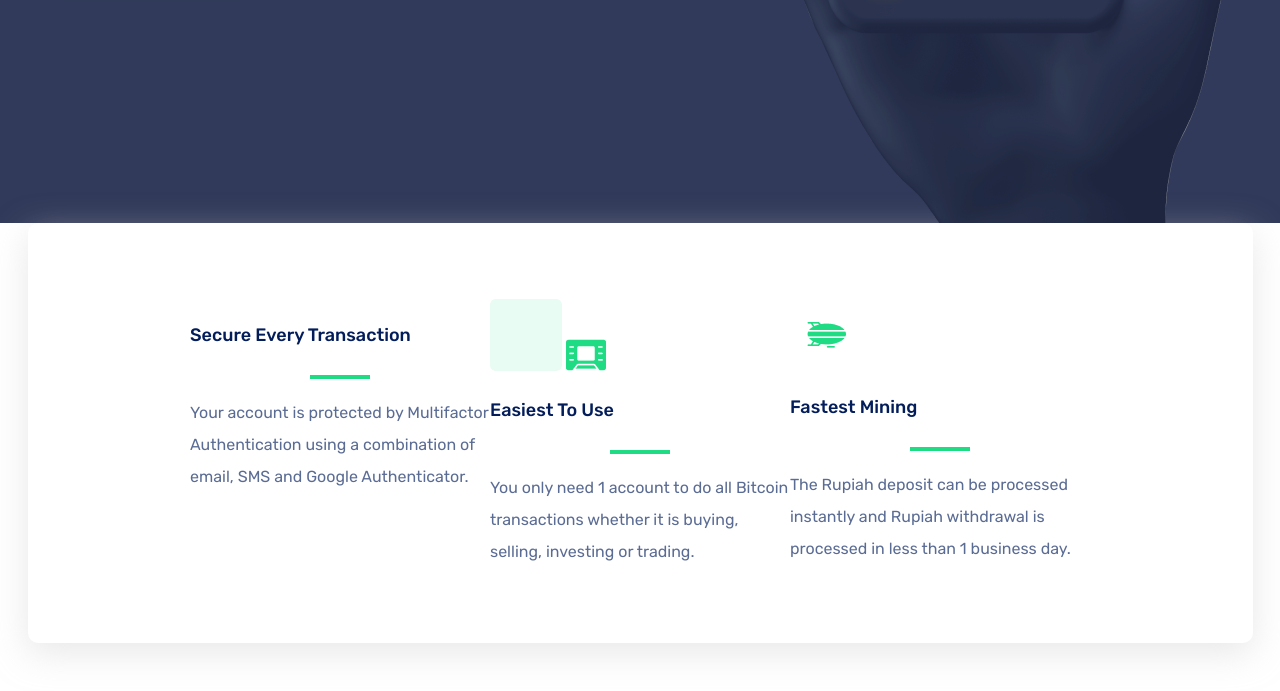
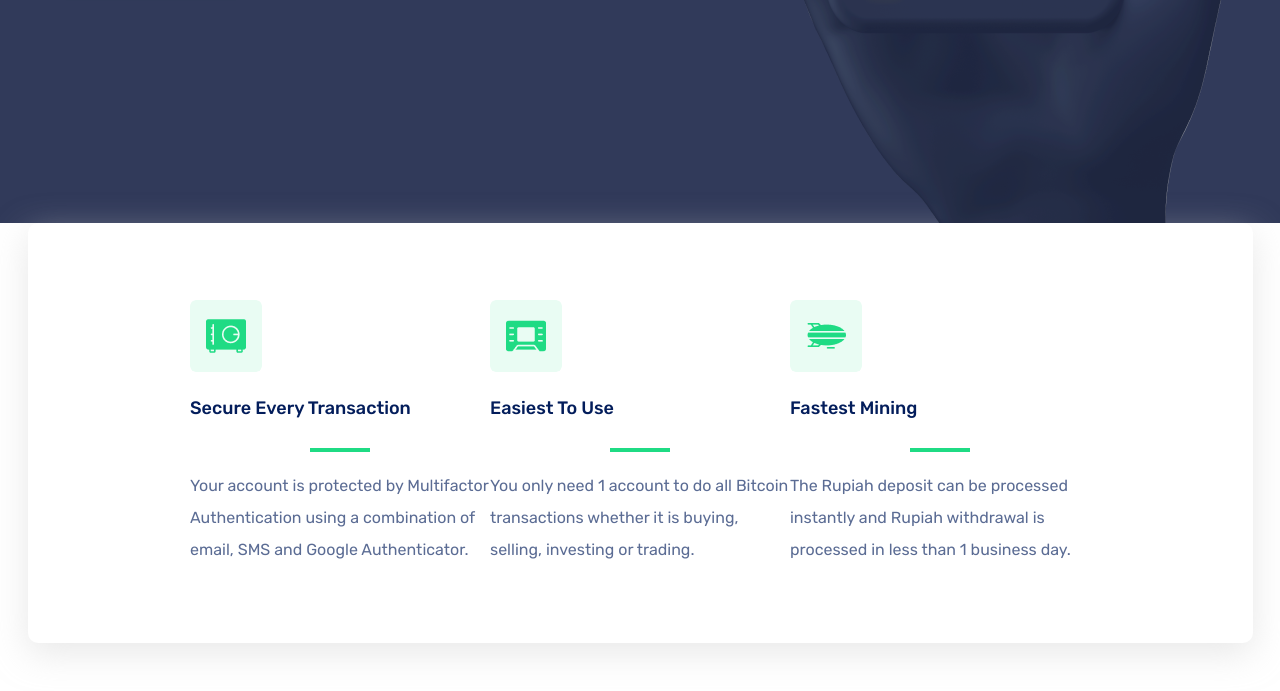
Before and after one commit to bekford/autocryp, a plain HTML site: page index.html in a window 1280 px wide. Shown: the part 697-1388 px from the top of the page. Drawn offline with Linux system fonts and the light colour scheme.

Commit message:
Benefits update 16:14

```diff
--- a/css/layout/_benefit.scss
+++ b/css/layout/_benefit.scss
@@ -8,18 +8,58 @@
     box-shadow: 0px 10px 34px rgba(210, 210, 210, 0.5);
     height: 420px;
 
-    &__wrapper {
-
-
-    }
+&__item-grid {
+    display: flex;
+}
+}
+.image {
+    position: relative;
+    background-image: url(/image/Rectangle.png);
+    width: 72px;
+    height: 72px;
+    border-radius: 6px;
+}
+.image-inside {
+    margin: auto;
+    position: absolute;
+    top: 0;
+    left: 0;
+    bottom: 0;
+    right: 0;
+}
+.header-text {
+    color: #031D5B;
+    padding-top: 26px;
+    font-weight: 500;
+    font-size: 18px;
+    line-height: 21px;
+}
+.main-text {
+    width: 300px;
+    color: #5B6C94;
+    font-size: 16px;
+    line-height: 32px;
+ }
+hr {
+    background-color: #1FDB84;
+    color: #1FDB84;
+    text-align: left; // does not work
+    height: 4px;
+    width: 60px;
+    border: none;
+    margin-top: 29px;
+    margin-bottom: 18px;
 }
 
-.item-grid {
+/*item-grid {
     display: flex;
 
     &__first-image {
+        position: relative;
         background-image: url(/image/Rectangle.png);
-
+        width: 72px;
+        height: 72px;
+        border-radius: 6px;
     }
     &__first-header-text {
         color: #031D5B;
@@ -72,17 +112,24 @@ hr {
     margin-bottom: 18px;
 }
 .image {
+    margin: auto;
     position: absolute;
     top: 0;
     left: 0;
+    bottom: 0;
+    right: 0;
 }
+
 .image-wrapper {
     display: flex;
     justify-content: center;
     align-items: center;
-    background-color: rbga(#1FDB84, 0.1);
+    background: rbga(31, 219, 131, 0.1);
+    //background-color: #1FDB84;
+    //opacity: 0.1;
     background-size: contain;
     width: 72px;
     height: 72px;
     border-radius: 6px;
 }
+*/
--- a/index.html
+++ b/index.html
@@ -36,33 +36,31 @@
             </div>
         </section>
        <section class="benefit wrapper">
-           <div class="benefit__wrapper">
-               <div class="item-grid">
-                   <div class="item-grid__first">
-                        <div class="item-grid__first-image">
-                            <img class="image" src="image/first.png" alt=""/>
+           <div class="benefit__item-grid">
+                <div class="benefit__item-grid-first">
+                    <div class="image">
+                        <img class="image-inside" src="image/first.png" alt=""/>
                         </div>
-                        <h3 class="item-grid__first-header-text">Secure Every Transaction</h3>
+                        <h3 class="header-text">Secure Every Transaction</h3>
                         <hr>
-                        <p class="item-grid__first-main-text">Your account is protected by Multifactor Authentication using a combination of email, SMS and Google Authenticator.</p>
-                   </div>
-                   <div class="item-grid__second">
-                        <img src="image/Rectangle.png">
-                        <img class="item-grid__second-image" src="image/second.png" alt="Use">
-                        <h3 class="item-grid__second-header-text">Easiest To Use</h3>
+                        <p class="main-text">Your account is protected by Multifactor Authentication using a combination of email, SMS and Google Authenticator.</p>
+                    </div>
+                <div class="benefit__item-grid-second">
+                    <div class="image">
+                        <img class="image-inside" src="image/second.png" alt=""/>
+                    </div>
+                        <h3 class="header-text">Easiest To Use</h3>
                         <hr>
-                        <p class="item-grid__second-main-text">You only need 1 account to do all Bitcoin transactions whether it is buying, selling, investing or trading.</p>
-                   </div>
-                   <div class="item-grid__third">
-                        <div class="image-wrapper">
-                            <img class="image-inside" src="image/third.png" alt="Speed">
-                        </div>
-
-                        <h3 class="item-grid__third-header-text">Fastest Mining</h3>
-                        <hr>
-                        <p class="item-grid__third-main-text">The Rupiah deposit can be processed instantly and Rupiah withdrawal is processed in less than 1 business day.</p>
-                   </div>
-               </div>
+                        <p class="main-text">You only need 1 account to do all Bitcoin transactions whether it is buying, selling, investing or trading.</p>
+                </div>
+                <div class="benefit__item-grid-third">
+                    <div class="image">
+                        <img class="image-inside" src="image/third.png" alt=""/>
+                    </div>
+                    <h3 class="header-text">Fastest Mining</h3>
+                    <hr>
+                    <p class="main-text">The Rupiah deposit can be processed instantly and Rupiah withdrawal is processed in less than 1 business day.</p>
+                </div>
             </div>
        </section>
     </main>
```
Also changed, not shown: css/index.css, 1 other file.
